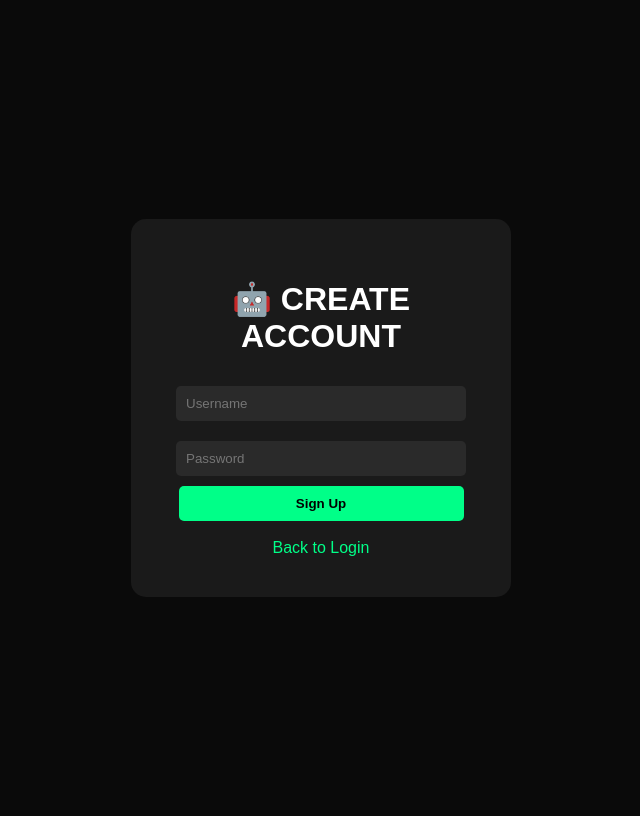
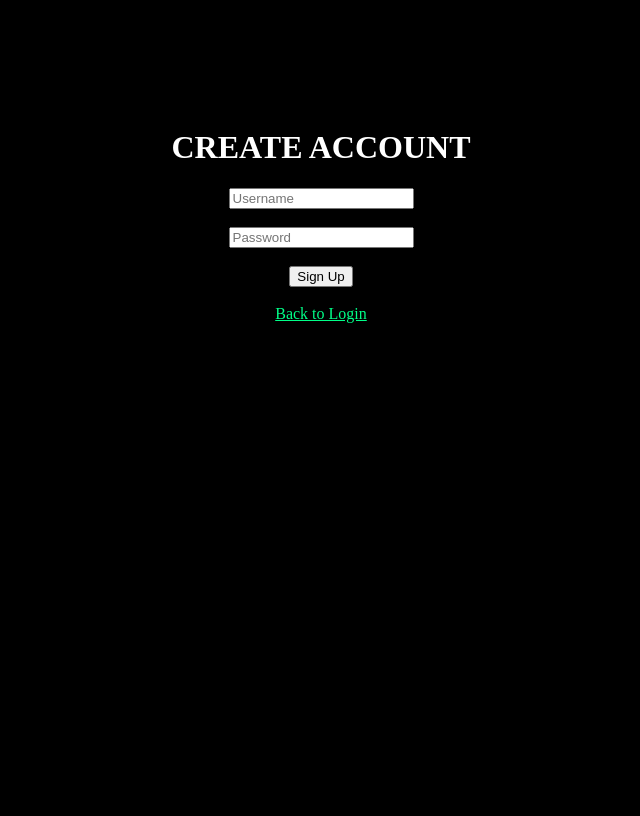
Before and after one commit to Josgold/WebJarvis, a Flask app: page /signup in a window 1280 px wide. Shown: the whole page, without its empty margins (319-959 px from the left). After the commit the page ends 323 px from the top, so only its background shows below. Run offline with Flask 3, Linux system fonts and the light colour scheme; parts of the project's set-up code (start-up, migrations or seed data) failed here and were passed over.

Commit message:
Revamp signup page layout and styles

```diff
--- a/templates/signup.html
+++ b/templates/signup.html
@@ -1,26 +1,13 @@
 <!DOCTYPE html>
 <html>
-<head>
-    <title>Jarvis Signup</title>
-    <style>
-        body{background:#0a0a0a;color:white;font-family:Arial;display:flex;justify-content:center;align-items:center;height:100vh}
-        .box{background:#1a1a1a;padding:40px;border-radius:15px;width:300px;text-align:center}
-        input{width:90%;padding:10px;margin:10px 0;border:none;border-radius:5px;background:#2a2a2a;color:white}
-        button{width:95%;padding:10px;background:#00ff88;color:black;border:none;border-radius:5px;font-weight:bold;cursor:pointer}
-        button:hover{background:#00cc70}
-        a{color:#00ff88;text-decoration:none}
-    </style>
-</head>
-<body>
-    <div class="box">
-        <h1>🤖 CREATE ACCOUNT</h1>
-        <form action="/signup" method="POST">
-            <input type="text" name="username" placeholder="Username" required><br>
-            <input type="password" name="password" placeholder="Password" required><br>
-            <button type="submit">Sign Up</button>
-        </form>
-        <br>
-        <a href="/">Back to Login</a>
-    </div>
+<body style="background:black;color:white;text-align:center;padding-top:100px">
+<h1>CREATE ACCOUNT</h1>
+<form action="/signup" method="POST">
+<input name="username" placeholder="Username" required><br><br>
+<input name="password" type="password" placeholder="Password" required><br><br>
+<button>Sign Up</button>
+</form>
+<br>
+<a href="/" style="color:#00ff88">Back to Login</a>
 </body>
 </html>
```
